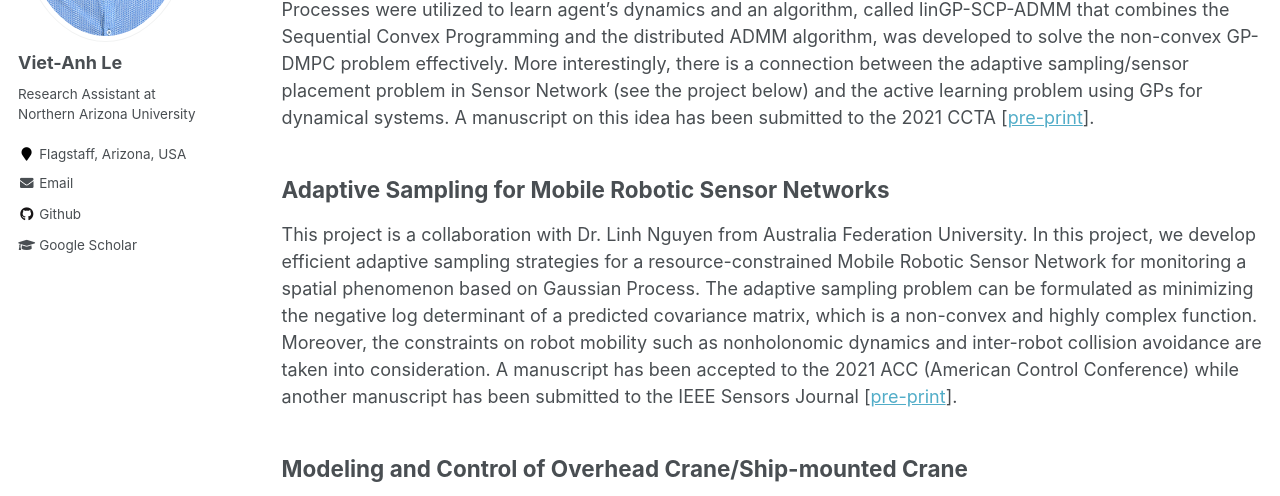
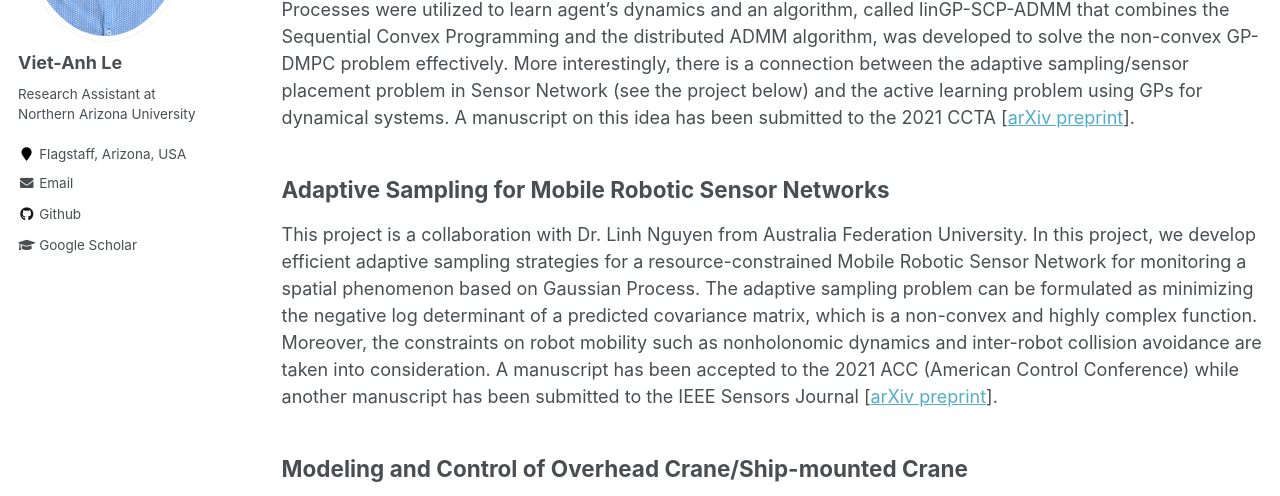
Before and after one commit to vietanhle0101/vietanhle0101.github.io, a Jekyll site: the page built from _pages/projects.md, in a window 1280 px wide and 1178 px high. Shown: the part 321-817 px from the top of the window. Built offline with Jekyll 4.4.1, drawn with Linux system fonts in a browser that asks for light colours.

Commit message:
update project

```diff
--- a/_pages/projects.md
+++ b/_pages/projects.md
@@ -8,12 +8,12 @@ author_profile: true
 ## Gaussian Process based  Model Predictive Control
 <!-- ![](../images/ccta.png) -->
 
-This project aims to enhance the performance of Model Predictive Control (MPC) by using Gaussian Processes (GPs) to learn system dynamics. Our [2020 CCTA paper](https://ieeexplore.ieee.org/abstract/document/9206390) (IEEE Conference on Control Technology and Applications) considered a Distributed Model Predictive Control (DMPC) problem for multi-agent coordination, where Gaussian Processes were utilized to learn agent's dynamics and an algorithm, called linGP-SCP-ADMM that combines the Sequential Convex Programming and the distributed ADMM algorithm, was developed to solve the non-convex GP-DMPC problem effectively. More interestingly, there is a connection between the adaptive sampling/sensor placement problem in Sensor Network (see the project below) and the active learning problem using GPs for dynamical systems. A manuscript on this idea has been submitted to the 2021 CCTA [[pre-print](https://arxiv.org/abs/2101.10351)].
+This project aims to enhance the performance of Model Predictive Control (MPC) by using Gaussian Processes (GPs) to learn system dynamics. Our [2020 CCTA paper](https://ieeexplore.ieee.org/abstract/document/9206390) (IEEE Conference on Control Technology and Applications) considered a Distributed Model Predictive Control (DMPC) problem for multi-agent coordination, where Gaussian Processes were utilized to learn agent's dynamics and an algorithm, called linGP-SCP-ADMM that combines the Sequential Convex Programming and the distributed ADMM algorithm, was developed to solve the non-convex GP-DMPC problem effectively. More interestingly, there is a connection between the adaptive sampling/sensor placement problem in Sensor Network (see the project below) and the active learning problem using GPs for dynamical systems. A manuscript on this idea has been submitted to the 2021 CCTA [[arXiv preprint](https://arxiv.org/abs/2101.10351)].
 
 ## Adaptive Sampling for Mobile Robotic Sensor Networks
 <!-- ![](../images/mrsn.png) -->
 
-This project is a collaboration with Dr. Linh Nguyen from Australia Federation University. In this project, we develop efficient adaptive sampling strategies for a resource-constrained Mobile Robotic Sensor Network for monitoring a spatial phenomenon based on Gaussian Process. The adaptive sampling problem can be formulated as minimizing the negative log determinant of a predicted covariance matrix, which is a non-convex and highly complex function. Moreover, the constraints on robot mobility such as nonholonomic dynamics and inter-robot collision avoidance are taken into consideration. A manuscript has been accepted to the 2021 ACC (American Control Conference) while another manuscript has been submitted to the IEEE Sensors Journal [[pre-print](https://arxiv.org/abs/2101.10500)].
+This project is a collaboration with Dr. Linh Nguyen from Australia Federation University. In this project, we develop efficient adaptive sampling strategies for a resource-constrained Mobile Robotic Sensor Network for monitoring a spatial phenomenon based on Gaussian Process. The adaptive sampling problem can be formulated as minimizing the negative log determinant of a predicted covariance matrix, which is a non-convex and highly complex function. Moreover, the constraints on robot mobility such as nonholonomic dynamics and inter-robot collision avoidance are taken into consideration. A manuscript has been accepted to the 2021 ACC (American Control Conference) while another manuscript has been submitted to the IEEE Sensors Journal [[arXiv preprint](https://arxiv.org/abs/2101.10500)].
 <!-- This temporary [poster](../files/MRSN_poster.pdf) may be helpful to get the overall idea. -->
 
 ## Modeling and Control of Overhead Crane/Ship-mounted Crane
```
